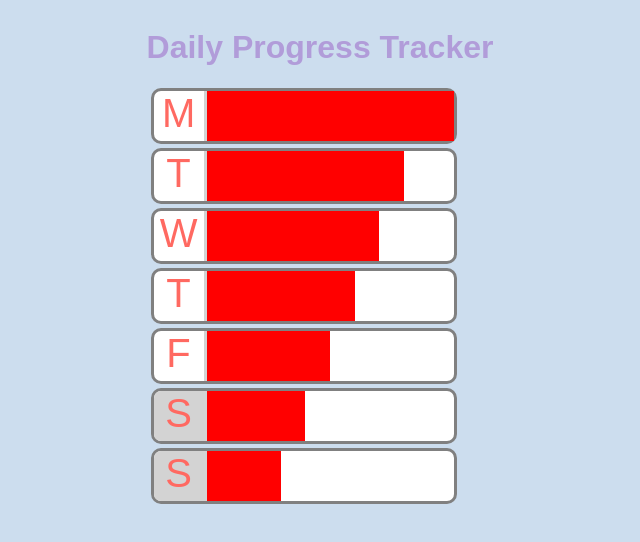
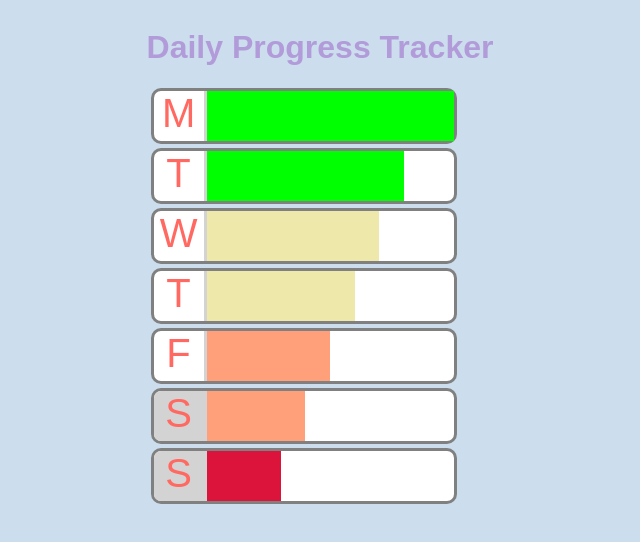
Before and after one commit to codecrook/daily-progress-tracker, a React (Create React App) app: page / in a window 1280 px wide. Shown: the top 542 px of the page, without its empty margins (320-960 px from the left). Built offline with nearby package versions, Linux system fonts and the light colour scheme.

Commit message:
MOD: change color of ProgressBar according to progress value

```diff
--- a/src/components/Section.js
+++ b/src/components/Section.js
@@ -31,7 +31,14 @@ const ProgressSection = styled.div`
 `;
 
 const ProgressBar = styled.div`
-    background-color: red;
+    background-color: ${({ progress }) => {
+        const numericProgress = +progress.slice(0, -1);
+
+        if (numericProgress >= 80) return 'Lime';
+        else if (numericProgress >= 60) return 'PaleGoldenrod';
+        else if (numericProgress >= 40) return 'LightSalmon';
+        else return 'Crimson';
+    }};
     height: 50px;
     width: ${({ progress }) => progress || '0%'}
 `;
```
